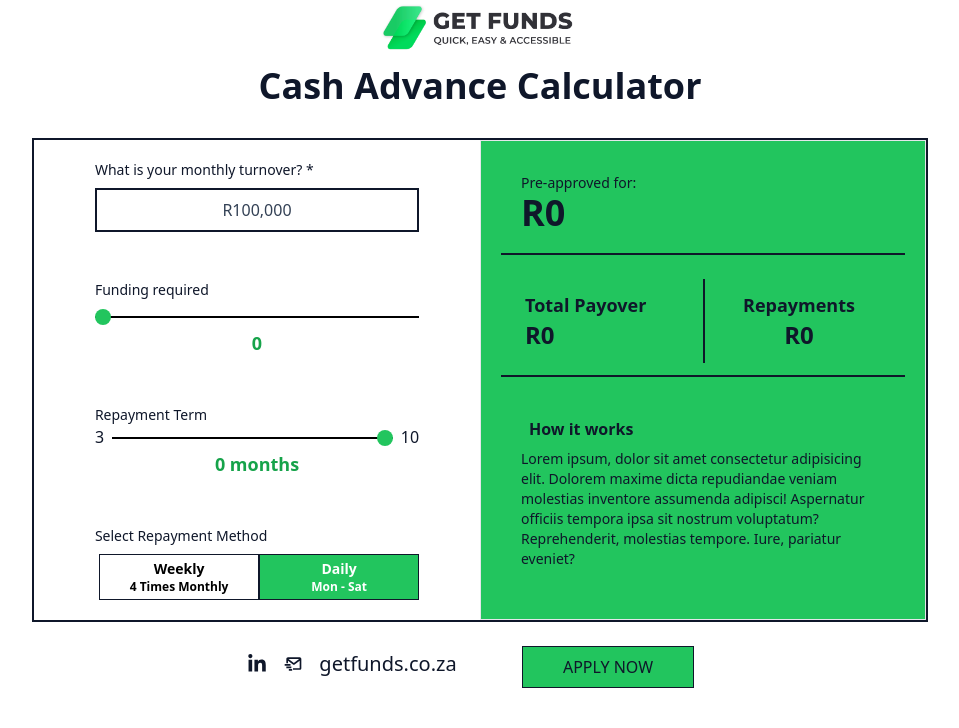
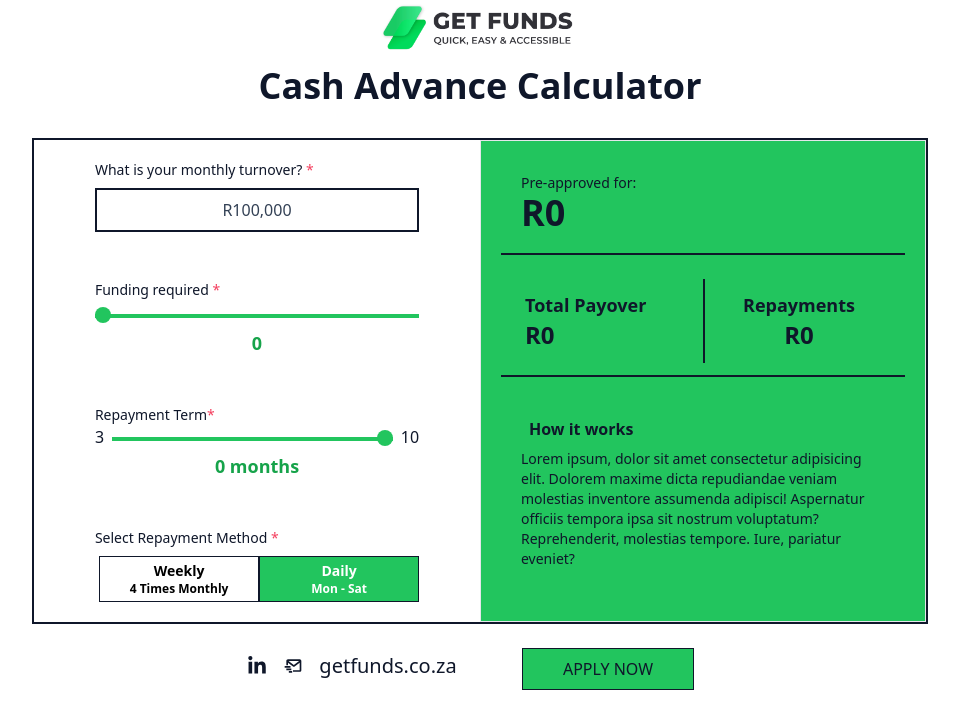
Before and after one commit to grahamusai/getfunds, a Next.js app: page / in a window 1280 px wide. Shown: the top 728 px of the page, without its empty margins (160-1119 px from the left). Built offline with nearby package versions, Linux system fonts and the light colour scheme.

Commit message:
Create email server

```diff
--- a/package.json
+++ b/package.json
@@ -9,6 +9,7 @@
     "lint": "next lint"
   },
   "dependencies": {
+    "@formspark/use-formspark": "^0.1.39",
     "@fseehawer/react-circular-slider": "^2.6.1",
     "next": "14.0.0",
     "react": "^18",
--- a/src/app/application/page.tsx
+++ b/src/app/application/page.tsx
@@ -1,22 +1,36 @@
 "use client"
 import { useState } from "react";
+import { useFormspark } from "@formspark/use-formspark";
 
 
 const Details = () => {
+  const [submit, submitting] = useFormspark({
+    formId: "6JJkZDDwF"
+
+  });
+  const [name,  setName] = useState("");
+
+
     return (
-      <div className="max-w-md mx-auto mt-10 p-6 bg-opacity-30 rounded-md shadow-md">
+      <div className="max-w-md mx-auto mt-10 p-6 bg-opacity-30 rounded-md shadow-md text-slate-900">
         <h2 className="text-2xl font-semibold mb-4">Business Details</h2>
-        <form action="https://formsubmit.co/your@email.com" method="POST">
+        <form onSubmit={async (e) => {
+        e.preventDefault();
+        await submit({ name })
+
+        }}>
+
           <div className="mb-4">
             <label className="block text-gray-700 text-sm font-bold mb-2" htmlFor="name">
               Business Name
             </label>
             <input
-              className="w-full border-2 border-black px-5 py-3 mt-2 rounded-full bg-transparent placeholder-slate-700 focus:outline-none focus:ring-2 focus:ring-slate-700 focus:shadow-2xl focus:border-transparent duration-100"
+              className="w-full border-2 border-black px-5 py-3 mt-2  bg-transparent placeholder-slate-700 focus:outline-none focus:ring-2 focus:ring-slate-700 focus:shadow-2xl focus:border-transparent duration-100"
               id="name"
               name="business"
               type="text"
               placeholder=""
+              onChange={(e) => setName(e.target.value)}
             />
           </div>
           <div className="mb-4">
@@ -24,7 +38,7 @@ const Details = () => {
               Owners Name
             </label>
             <input
-              className="w-full border-2 border-black px-5 py-3 mt-2 rounded-full bg-transparent placeholder-slate-700 focus:outline-none focus:ring-2 focus:ring-slate-700 focus:shadow-2xl focus:border-transparent duration-100"
+              className="w-full border-2 border-black px-5 py-3 mt-2  bg-transparent placeholder-slate-700 focus:outline-none focus:ring-2 focus:ring-slate-700 focus:shadow-2xl focus:border-transparent duration-100"
               id="name"
               name="owner"
               type="text"
@@ -36,7 +50,7 @@ const Details = () => {
               Phone Number
             </label>
             <input
-              className="w-full border-2 border-black px-5 py-3 mt-2 rounded-full bg-transparent placeholder-slate-700 focus:outline-none focus:ring-2 focus:ring-slate-700 focus:shadow-2xl focus:border-transparent duration-100"
+              className="w-full border-2 border-black px-5 py-3 mt-2  bg-transparent placeholder-slate-700 focus:outline-none focus:ring-2 focus:ring-slate-700 focus:shadow-2xl focus:border-transparent duration-100"
               id="name"
               type="number"
               name="phone"
@@ -49,7 +63,7 @@ const Details = () => {
               Email
             </label>
             <input
-              className="w-full border-2 border-black px-5 py-3 mt-2 rounded-full bg-transparent placeholder-slate-700 focus:outline-none focus:ring-2 focus:ring-slate-700 focus:shadow-2xl focus:border-transparent duration-100"
+              className="w-full border-2 border-black px-5 py-3 mt-2  bg-transparent placeholder-slate-700 focus:outline-none focus:ring-2 focus:ring-slate-700 focus:shadow-2xl focus:border-transparent duration-100"
               id="email"
               type="email"
               name="email"
@@ -61,7 +75,7 @@ const Details = () => {
               Amount Requested
             </label>
             <input
-              className="w-full border-2 border-black px-5 py-3 mt-2 rounded-full bg-transparent placeholder-slate-700 focus:outline-none focus:ring-2 focus:ring-slate-700 focus:shadow-2xl focus:border-transparent duration-100"
+              className="w-full border-2 border-black px-5 py-3 mt-2  bg-transparent placeholder-slate-700 focus:outline-none focus:ring-2 focus:ring-slate-700 focus:shadow-2xl focus:border-transparent duration-100"
               id="email"
               type="number"
               name="amount"
@@ -93,13 +107,12 @@ const Details = () => {
 
           <div className="flex items-center justify-center">
             <button
-              className=" w-full bg-black mt-3 p-5 text-white rounded-full flex items-center justify-center"
-              type="button"
+              className=" w-full bg-green-500 mt-3 p-5 text-white  flex items-center justify-center"
+              type="submit"
             >
               Submit
             </button>
           </div>
-          <span className="italic text-center text-sm mb-4 p-5">All qoutes are subject to due deligence</span>
         </form>
       </div>
     );
--- a/src/app/globals.css
+++ b/src/app/globals.css
@@ -25,9 +25,9 @@ input[type="range"]:focus {
 
 input[type="range"]::-webkit-slider-runnable-track {
   width: 100%;
-  height: 2px;
+  height: 4px;
   cursor: pointer;
-  background: #000000;
+  background: #22c55e;
 }
 
 input[type="range"]::-webkit-slider-thumb {
@@ -41,9 +41,9 @@ input[type="range"]::-webkit-slider-thumb {
   margin-top: -7px;
 }
 input[type="range"]:focus::-webkit-slider-runnable-track {
-  background: #22c55e;
+  background: #041209;
 }
 
 input[type="range"]:focus::-webkit-slider-runnable-track {
-  background: #22c55e;
+  background: #031409;
 }
--- a/src/app/page.tsx
+++ b/src/app/page.tsx
@@ -78,7 +78,7 @@ const Congrats = () => {
             <div className="w-full sm:w-1/2 bg-white mx-auto flex justify-center  p-5">
               <div>
               <div className="mb-12">
-              <h1 className="text-sm">What is your monthly turnover? <span className="text-red">*</span></h1>
+              <h1 className="text-sm">What is your monthly turnover? <span className="text-rose-500">*</span></h1>
               <input
             type="number"
             name="turnover"
@@ -91,7 +91,7 @@ const Congrats = () => {
             </div>
 
                 <div className="mb-12">
-                  <h1 className="text-sm">Funding required</h1>
+                  <h1 className="text-sm">Funding required <span className="text-rose-500">*</span></h1>
                   <input
               type="range"
               min={30000}
@@ -108,7 +108,7 @@ const Congrats = () => {
                 </div>
 
                 <div className="mb-12">
-                  <h1 className="text-sm">Repayment Term</h1>
+                  <h1 className="text-sm">Repayment Term<span className="text-rose-500">*</span></h1>
                   <div className="flex flex-row">
                   <h2 className="mr-2">3</h2>
                   <input
@@ -129,7 +129,7 @@ const Congrats = () => {
                 </div>
 
                 <div className="">
-                  <h1 className="text-sm">Select Repayment Method</h1>
+                  <h1 className="text-sm">Select Repayment Method <span className="text-rose-500">*</span></h1>
                   <Switcher />
                 </div>
               </div>
```
Also changed, not shown: 1 other file (tests, documents, lock files or other folders).
